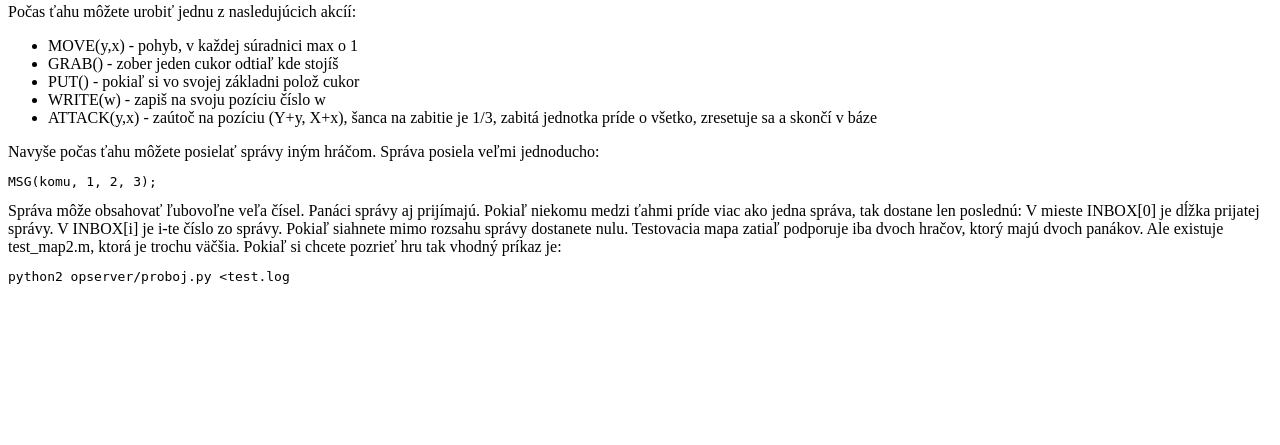
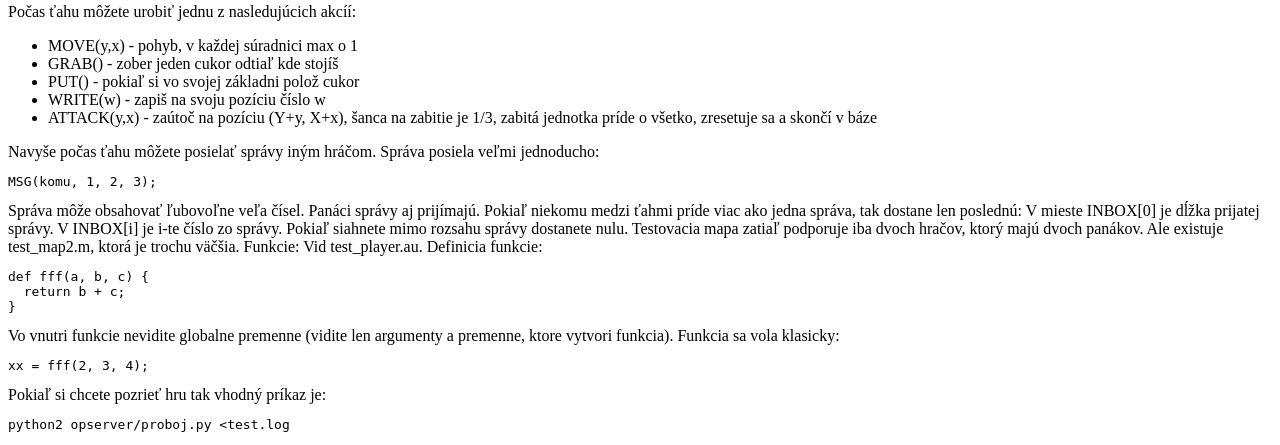
Before and after one commit to usamec/proboj2014, a Flask app: template web/templates/index.html in a window 1280 px wide. Shown: the part 1052-1497 px from the top of the page. Before the commit the page ends 1336 px from the top, so only its background shows below. Run offline with Flask 2, Linux system fonts and the light colour scheme; the template is opened without the code that fills it, so the values that code supplies are empty.

Commit message:
Web funkcie

```diff
--- a/web/templates/index.html
+++ b/web/templates/index.html
@@ -153,6 +153,22 @@ rozsahu správy dostanete nulu.
 
 Testovacia mapa zatiaľ podporuje iba dvoch hračov, ktorý majú dvoch panákov. Ale existuje test_map2.m, ktorá je trochu väčšia.
 
+Funkcie:
+Vid test_player.au.
+Definicia funkcie:
+<pre>
+def fff(a, b, c) {
+  return b + c;
+}
+</pre>
+Vo vnutri funkcie nevidite globalne premenne (vidite len argumenty a premenne, ktore vytvori funkcia).
+
+Funkcia sa vola klasicky:
+<pre>
+xx = fff(2, 3, 4);
+</pre>
+
+
 Pokiaľ si chcete pozrieť hru tak vhodný príkaz je:
 <pre>
 python2 opserver/proboj.py &lt;test.log
```
Also changed, not shown: 1 other file.
